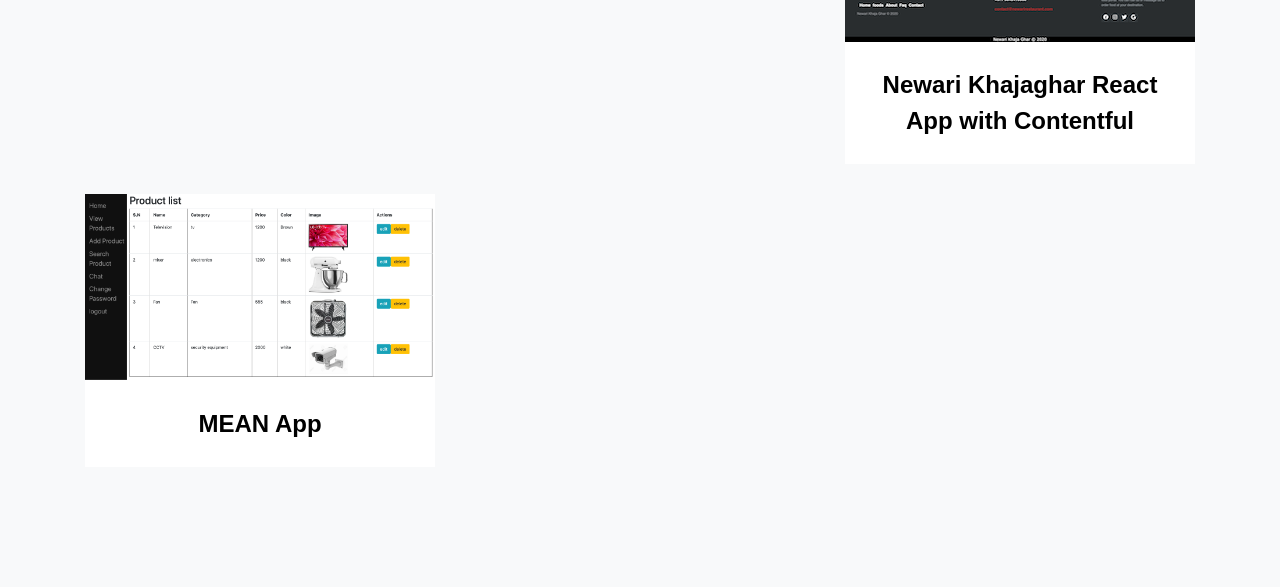
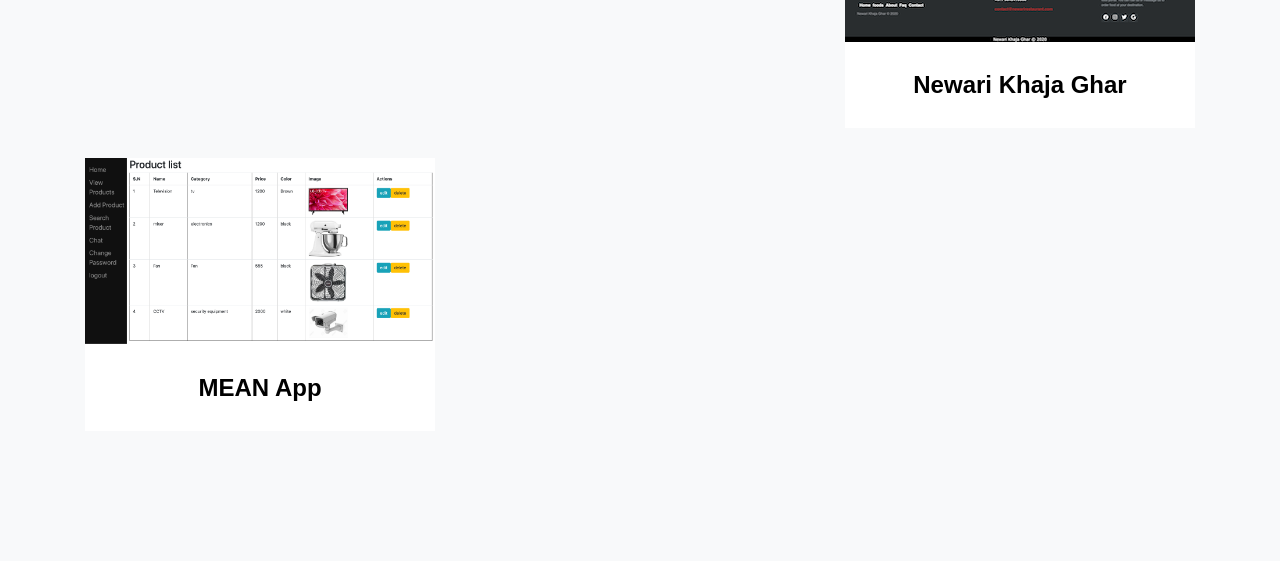
Before and after one commit to sinuna/sinuna.github.io, a website: page index.html in a window 1280 px wide. Shown: the part 2488-3075 px from the top of the page. Drawn offline with nearby package versions, Linux system fonts and the light colour scheme; a web font is replaced by a local one.

Commit message:
Update index.html

```diff
--- a/index.html
+++ b/index.html
@@ -205,7 +205,7 @@
 			  <img class="img-fluid" src="img/portfolio/newari-thumb.png" alt="">
 			</a>
 			<div class="portfolio-caption">
-			  <h4>Newari Khajaghar React App with Contentful</h4>
+			  <h4>Newari Khaja Ghar</h4>
 			</div>
 		  </div>
 
```
